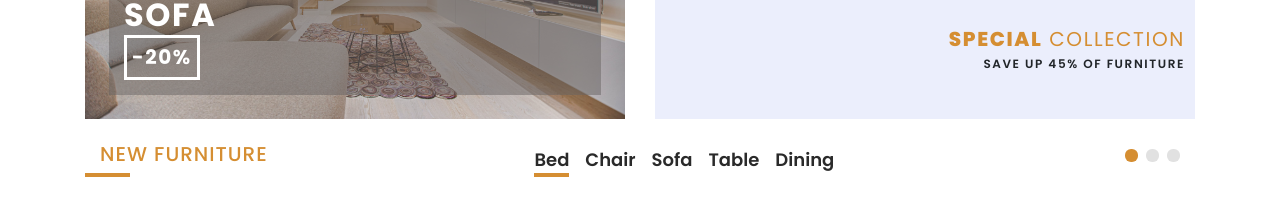
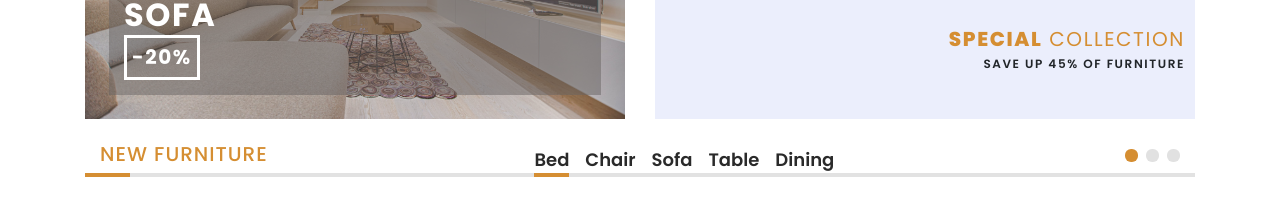
Before and after one commit to matwjablonski/wdp-2403-01, a React (Create React App) app: page / in a window 1280 px wide. Shown: the part 800-1001 px from the top of the page. Built offline with nearby package versions, Linux system fonts and the light colour scheme.

Commit message:
[WDP-20] New Furniture fix RWD styles

```diff
--- a/src/components/features/NewFurniture/NewFurniture.module.scss
+++ b/src/components/features/NewFurniture/NewFurniture.module.scss
@@ -25,13 +25,12 @@
     flex-direction: row;
     flex-wrap: wrap;
     justify-content: space-between;
+    border-bottom: 4px solid $panelbar-border;
 
     @media (max-width: 768px) {
       justify-content: center;
-     }
-
-    :global(.row) > * {
-      border-bottom: 4px solid $panelbar-border;
+      border-top: 4px solid $panelbar-border;
+      border-bottom: none;
     }
 
     .heading {
@@ -97,6 +96,7 @@
 
       ul {
         display: flex;
+        flex-direction: row;
         flex-wrap: wrap;
         row-gap: 5px;
         align-items: center;
```
